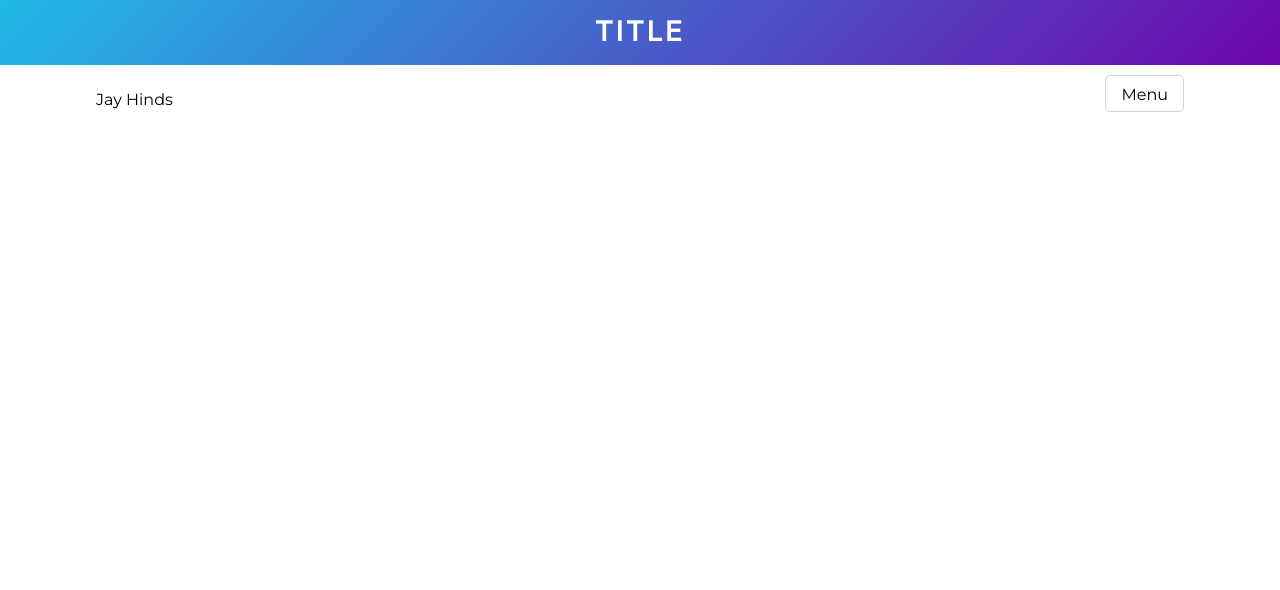
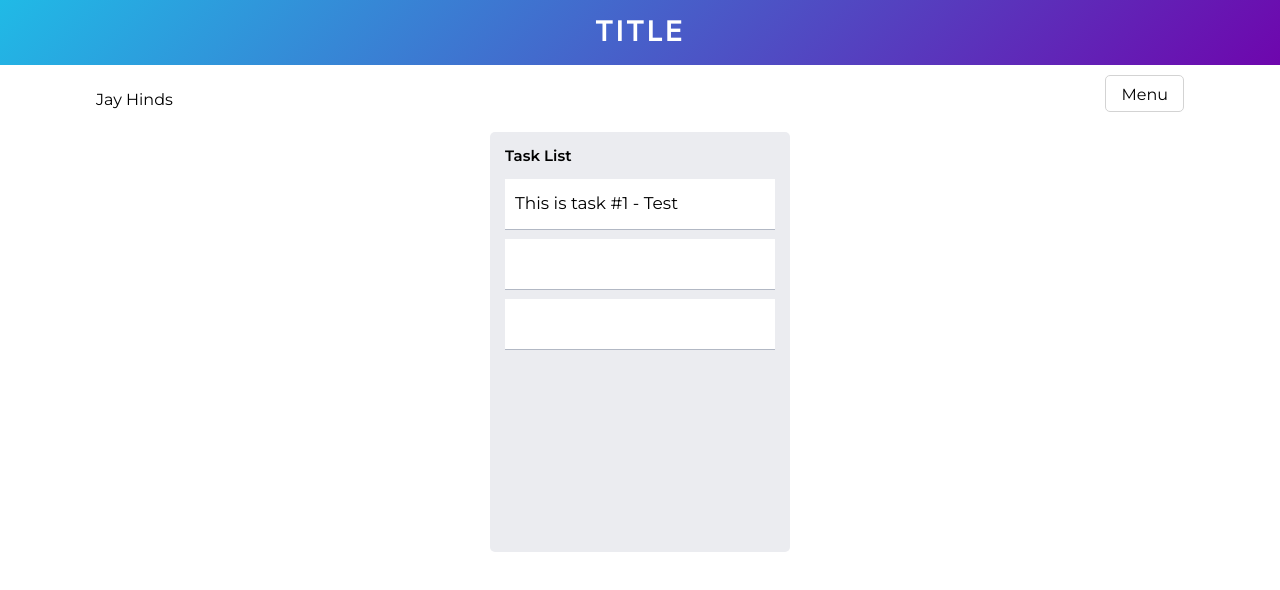
Before and after one commit to hindsjay/jayHindsJelloBoard, a React (Create React App) app: page / in a window 1280 px wide. Shown: the top 590 px of the page. Built offline with nearby package versions, Linux system fonts and the light colour scheme.

Commit message:
add import for main component

```diff
--- a/src/components/App.js
+++ b/src/components/App.js
@@ -1,12 +1,14 @@
 import React, { Component } from 'react';
 // import '../App.css';
 import Header from './Header.js';
+import Main from './Main.js';
 
 class App extends Component {
   render() {
     return (
       <div className="App">
         <Header />
+        <Main />
       </div>
     );
   }
```
